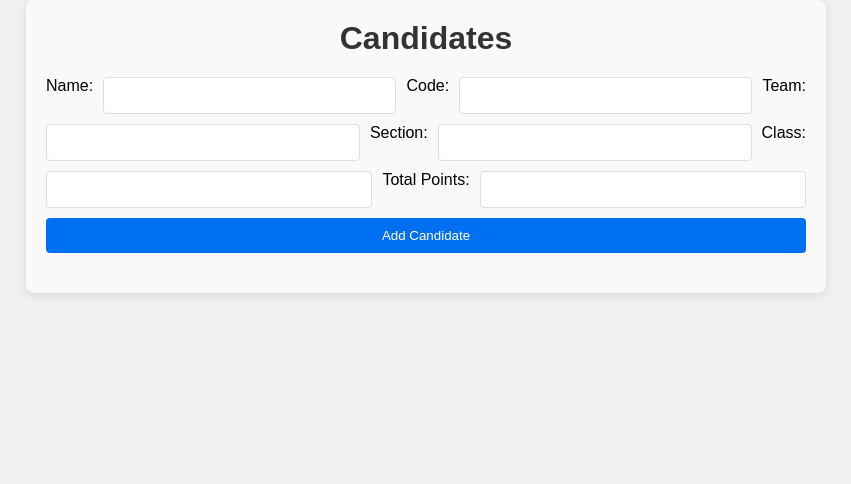
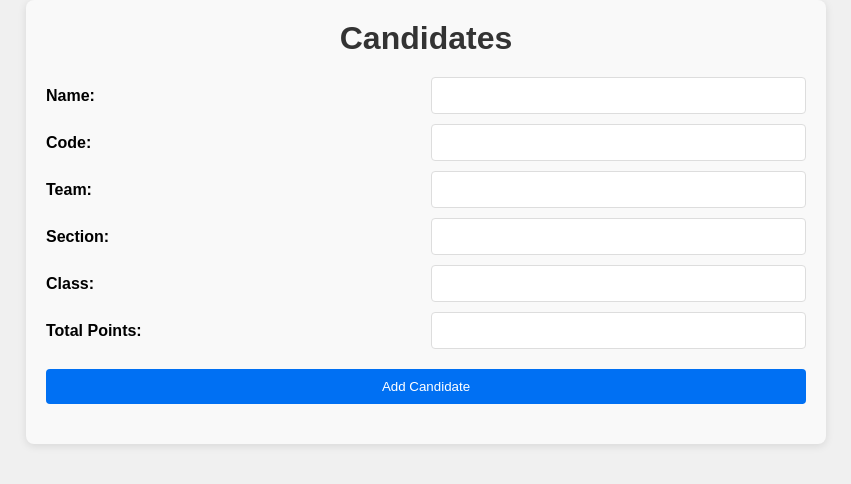
Before and after one commit to Javadamkd/art-fest-management, a Next.js app: page /candidates in a window 1280 px wide. Shown: the top 484 px of the page, without its empty margins (214-1065 px from the left). Built offline with nearby package versions, Linux system fonts and the light colour scheme.

Commit message:
Update Candidates.module.css

```diff
--- a/styles/Candidates.module.css
+++ b/styles/Candidates.module.css
@@ -16,22 +16,25 @@
 }
 
 .form {
-  display: flex;
-  flex-wrap: wrap;
+  display: grid;
+  grid-template-columns: repeat(2, 1fr);
   gap: 10px;
-  justify-content: space-between;
   margin-bottom: 20px;
 }
 
+.label {
+  align-self: center;
+  font-weight: bold;
+}
+
 .input {
-  flex: 1 1 calc(33% - 20px);
   padding: 10px;
   border: 1px solid #ddd;
   border-radius: 4px;
 }
 
 .button {
-  flex: 1 1 100%;
+  grid-column: span 2;
   padding: 10px;
   background-color: #0070f3;
   color: white;
@@ -39,6 +42,7 @@
   border-radius: 4px;
   cursor: pointer;
   transition: background-color 0.3s;
+  margin-top: 10px;
 }
 
 .button:hover {
```
